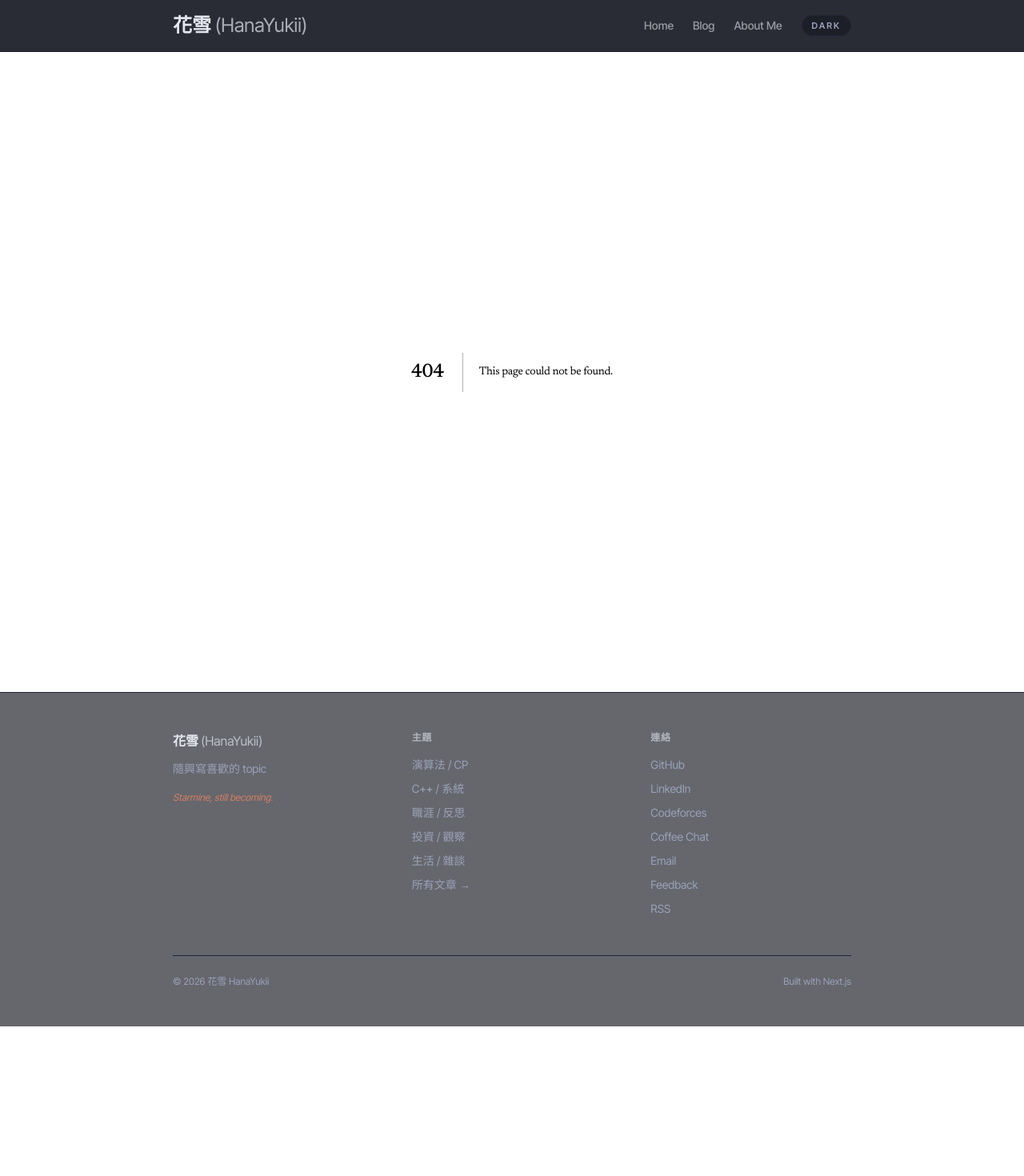
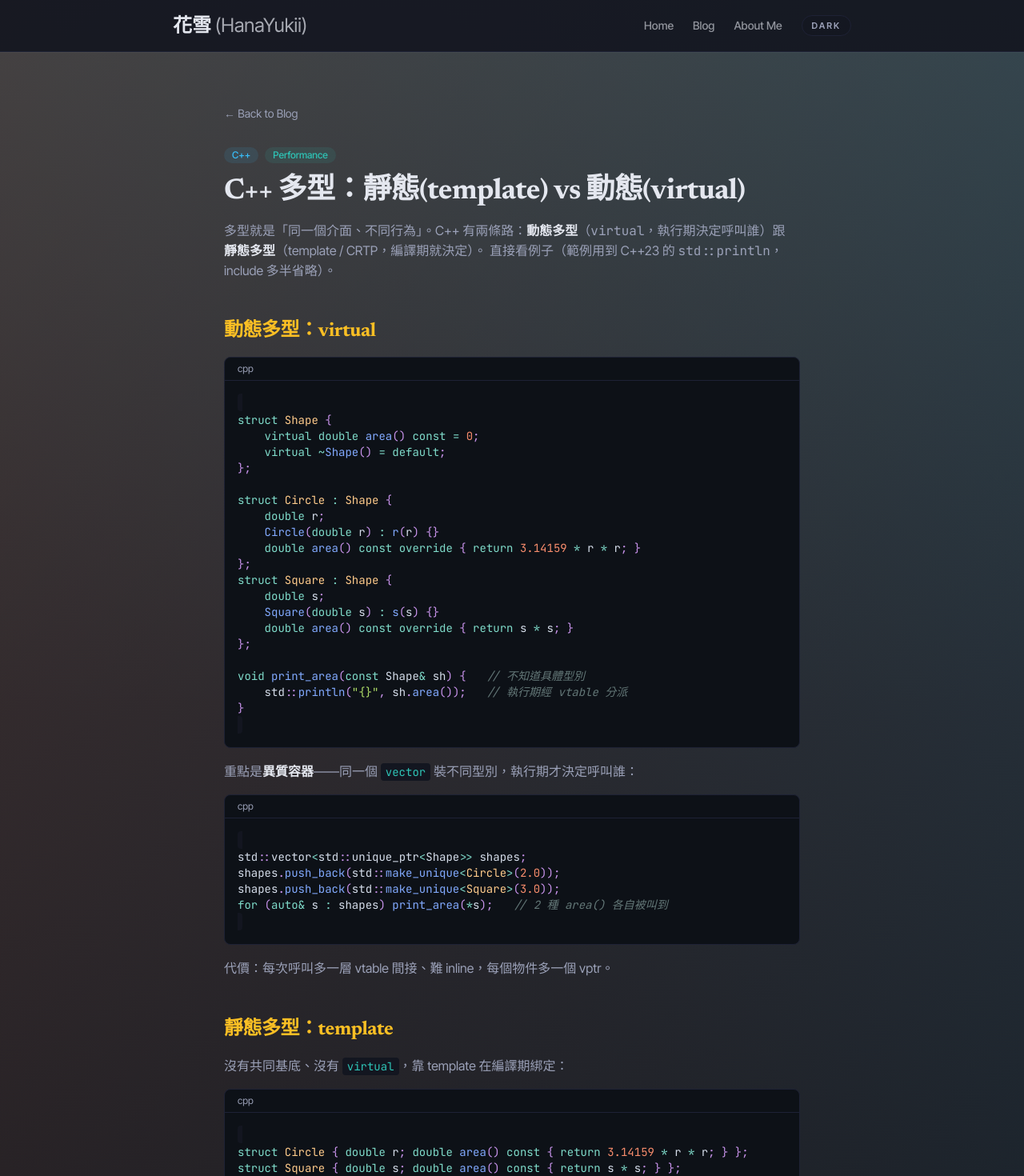
Before and after one commit to HanaYukii/hanayukii-site, a Next.js app: page /blog/cpp-polymorphism in a window 1280 px wide. Before the commit this address had no page. Shown: the top 1470 px of the page at 80% size. Before the commit the page ends 1283 px from the top, so only its background shows below. Built offline with nearby package versions, Linux system fonts and the light colour scheme.

Commit message:
Add /blog/cpp-polymorphism — C++ 多型：靜態(template) vs 動態(virtual)

```diff
--- /dev/null
+++ b/src/app/blog/cpp-polymorphism/page.tsx
@@ -0,0 +1,216 @@
+import type { Metadata } from "next";
+import Link from "next/link";
+import FadeIn from "@/components/FadeIn";
+import Code from "@/components/CodeBlock";
+
+export const metadata: Metadata = {
+  title: "C++ 多型：靜態(template) vs 動態(virtual) | 花雪 HanaYukii",
+  description:
+    "同一個介面、不同行為，C++ 有兩條路：動態多型（virtual，執行期分派）與靜態多型（template / CRTP，編譯期分派）。以例子為主，附 concept 與選用時機。",
+  openGraph: {
+    title: "C++ 多型：靜態(template) vs 動態(virtual)",
+    description:
+      "virtual 與 template / CRTP 的對照，以例子為主，附 concept 與選用時機。",
+    type: "article",
+  },
+};
+
+function Heading({ children, id }: { children: React.ReactNode; id: string }) {
+  return (
+    <h2 id={id} className="mb-4 mt-12 scroll-mt-20 text-2xl font-bold text-warm">
+      {children}
+    </h2>
+  );
+}
+
+export default function CppPolymorphism() {
+  return (
+    <article className="mx-auto max-w-3xl px-6 py-16">
+      <FadeIn>
+        <Link
+          href="/blog"
+          className="mb-8 inline-flex items-center gap-1 text-sm text-text-muted transition-colors hover:text-primary"
+        >
+          &larr; Back to Blog
+        </Link>
+
+        <div className="mb-4 flex flex-wrap gap-2">
+          <span className="rounded-full bg-sky/10 px-2.5 py-0.5 text-xs font-medium text-sky">
+            C++
+          </span>
+          <span className="rounded-full bg-primary/10 px-2.5 py-0.5 text-xs font-medium text-primary">
+            Performance
+          </span>
+        </div>
+        <h1 className="mb-4 text-4xl font-bold tracking-tight">
+          C++ 多型：靜態(template) vs 動態(virtual)
+        </h1>
+        <p className="mb-8 text-text-muted">
+          多型就是「同一個介面、不同行為」。C++ 有兩條路：
+          <strong className="text-text">動態多型</strong>（<code>virtual</code>，執行期決定呼叫誰）跟{" "}
+          <strong className="text-text">靜態多型</strong>（template / CRTP，編譯期就決定）。
+          直接看例子（範例用到 C++23 的 <code>std::println</code>，include 多半省略）。
+        </p>
+      </FadeIn>
+
+      <div className="prose-custom space-y-2 leading-relaxed text-text-muted [&_code]:rounded [&_code]:bg-surface [&_code]:px-1.5 [&_code]:py-0.5 [&_code]:text-sm [&_code]:text-primary [&_strong]:text-text">
+        {/* 動態 */}
+        <FadeIn>
+          <Heading id="dynamic">動態多型：virtual</Heading>
+          <Code lang="cpp">{`struct Shape {
+    virtual double area() const = 0;
+    virtual ~Shape() = default;
+};
+
+struct Circle : Shape {
+    double r;
+    Circle(double r) : r(r) {}
+    double area() const override { return 3.14159 * r * r; }
+};
+struct Square : Shape {
+    double s;
+    Square(double s) : s(s) {}
+    double area() const override { return s * s; }
+};
+
+void print_area(const Shape& sh) {   // 不知道具體型別
+    std::println("{}", sh.area());   // 執行期經 vtable 分派
+}`}</Code>
+          <p>
+            重點是<strong>異質容器</strong>——同一個 <code>vector</code>{" "}
+            裝不同型別，執行期才決定呼叫誰：
+          </p>
+          <Code lang="cpp">{`std::vector<std::unique_ptr<Shape>> shapes;
+shapes.push_back(std::make_unique<Circle>(2.0));
+shapes.push_back(std::make_unique<Square>(3.0));
+for (auto& s : shapes) print_area(*s);   // 2 種 area() 各自被叫到`}</Code>
+          <p>
+            代價：每次呼叫多一層 vtable 間接、難 inline，每個物件多一個 vptr。
+          </p>
+        </FadeIn>
+
+        {/* 靜態 template */}
+        <FadeIn>
+          <Heading id="template">靜態多型：template</Heading>
+          <p>沒有共同基底、沒有 <code>virtual</code>，靠 template 在編譯期綁定：</p>
+          <Code lang="cpp">{`struct Circle { double r; double area() const { return 3.14159 * r * r; } };
+struct Square { double s; double area() const { return s * s; } };
+
+template <typename T>
+void print_area(const T& sh) {       // 編譯期就綁定 T::area
+    std::println("{}", sh.area());
+}
+
+print_area(Circle{2.0});
+print_area(Square{3.0});`}</Code>
+          <p>
+            可 inline、零執行期分派成本。代價：每個 <code>T</code> 各生一份程式碼，
+            而且型別得編譯期已知——<strong>塞不進同一個容器</strong>。
+          </p>
+        </FadeIn>
+
+        {/* CRTP */}
+        <FadeIn>
+          <Heading id="crtp">靜態多型：CRTP</Heading>
+          <p>
+            想要「基底定義共通介面」又不付 <code>virtual</code> 成本，
+            就讓基底吃下衍生型別當模板參數（CRTP）：
+          </p>
+          <Code lang="cpp">{`template <typename Derived>
+struct Shape {
+    double area() const {
+        // 編譯期 static_cast 到真正型別，無 vtable
+        return static_cast<const Derived&>(*this).area_impl();
+    }
+};
+
+struct Circle : Shape<Circle> {
+    double r;
+    double area_impl() const { return 3.14159 * r * r; }
+};
+
+Circle c{2.0};
+c.area();   // Shape<Circle>::area() → Circle::area_impl()，全程編譯期`}</Code>
+          <p>
+            基底叫 <code>area</code>、衍生叫 <code>area_impl</code> 是故意的——同名的話{" "}
+            <code>static_cast</code> 那行會綁回衍生的 <code>area</code>，變成無限遞迴。
+            常用在 header-only 的泛型基底；缺點一樣：<code>Shape&lt;Circle&gt;</code> 跟{" "}
+            <code>Shape&lt;Square&gt;</code> 是不同型別，不能混在一個容器。
+          </p>
+        </FadeIn>
+
+        {/* concepts */}
+        <FadeIn>
+          <Heading id="concepts">concept：把介面講清楚</Heading>
+          <p>
+            靜態多型的老問題是「型別不符時錯誤訊息很長」。C++20 的 concept
+            可以先把要求寫明，錯誤就直接指到點上：
+          </p>
+          <Code lang="cpp">{`#include <concepts>
+
+template <typename T>
+concept HasArea = requires(const T t) {
+    { t.area() } -> std::convertible_to<double>;
+};
+
+template <HasArea T>
+void print_area(const T& sh) { std::println("{}", sh.area()); }
+
+print_area(Circle{2.0});   // OK
+// print_area(42);         // 編譯錯誤：int 不滿足 HasArea（訊息清楚）`}</Code>
+        </FadeIn>
+
+        {/* variant */}
+        <FadeIn>
+          <Heading id="variant">第三條路：std::variant + std::visit</Heading>
+          <p>
+            如果型別集合是<strong>封閉</strong>的（就那幾種、編譯期已知），
+            還有第三條路：用 <code>std::variant</code> 裝值、<code>std::visit</code> 分派。
+            能放進同一個容器，又不用繼承或指標：
+          </p>
+          <Code lang="cpp">{`#include <variant>
+
+struct Circle { double r; double area() const { return 3.14159 * r * r; } };
+struct Square { double s; double area() const { return s * s; } };
+
+using Shape = std::variant<Circle, Square>;
+
+std::vector<Shape> shapes{ Circle{2.0}, Square{3.0} };
+
+for (const auto& sh : shapes)
+    std::println("{}", std::visit([](const auto& s) { return s.area(); }, sh));`}</Code>
+          <p>
+            值語意、無 heap 配置；分派在編譯期決定、沒有 vtable，執行期只剩一次依{" "}
+            <code>index()</code> 的跳轉。注意這裡用泛型 lambda 不會做完整性檢查——
+            新增的型別只要有 <code>area()</code> 就默默通過；想要「漏一種就編譯報錯」，
+            得把 visitor 寫成每個型別一個 overload。代價是集合封閉，加一種就得改{" "}
+            <code>variant</code> 定義。
+          </p>
+        </FadeIn>
+
+        {/* 取捨 */}
+        <FadeIn>
+          <Heading id="when">什麼時候用哪個</Heading>
+          <ul className="my-3 list-disc space-y-2 pl-6">
+            <li>
+              <strong>動態（virtual）</strong>：型別執行期才知道、需要異質容器（
+              <code>vector&lt;Base*&gt;</code>）、跨外掛或 ABI 邊界。
+              代價是 vtable 間接 + vptr、難 inline。
+            </li>
+            <li>
+              <strong>靜態（template / CRTP）</strong>：型別編譯期已知、效能敏感的熱路徑、
+              header-only 泛型庫。代價是程式碼膨脹、編譯變慢、二進位介面不穩。
+            </li>
+            <li>
+              <strong>封閉集合（std::variant）</strong>：型別就那幾種、編譯期已知，
+              又想放進同一個容器。值語意、無 vtable，但加型別就得改定義。
+            </li>
+          </ul>
+          <p>
+            一句話：<strong>開放集合用 virtual、封閉集合用 variant、熱路徑用 template</strong>。
+          </p>
+        </FadeIn>
+      </div>
+    </article>
+  );
+}
--- a/src/data/posts.ts
+++ b/src/data/posts.ts
@@ -13,6 +13,15 @@ export type Post = {
 //   bg-accent/10 text-accent    →  personal essays / life / career narratives
 
 export const posts: Post[] = [
+  {
+    title: "C++ 多型：靜態(template) vs 動態(virtual)",
+    date: "2026-06-16",
+    summary:
+      "同一介面、不同行為，C++ 有兩條路：動態多型（virtual，執行期分派）與靜態多型（template / CRTP，編譯期分派）。以例子對照，附 concept 與選用時機。",
+    tags: ["C++", "Performance"],
+    tagStyle: "bg-primary/10 text-primary",
+    href: "/blog/cpp-polymorphism",
+  },
   {
     title: "C++ 反射入門",
     date: "2026-06-16",
```
